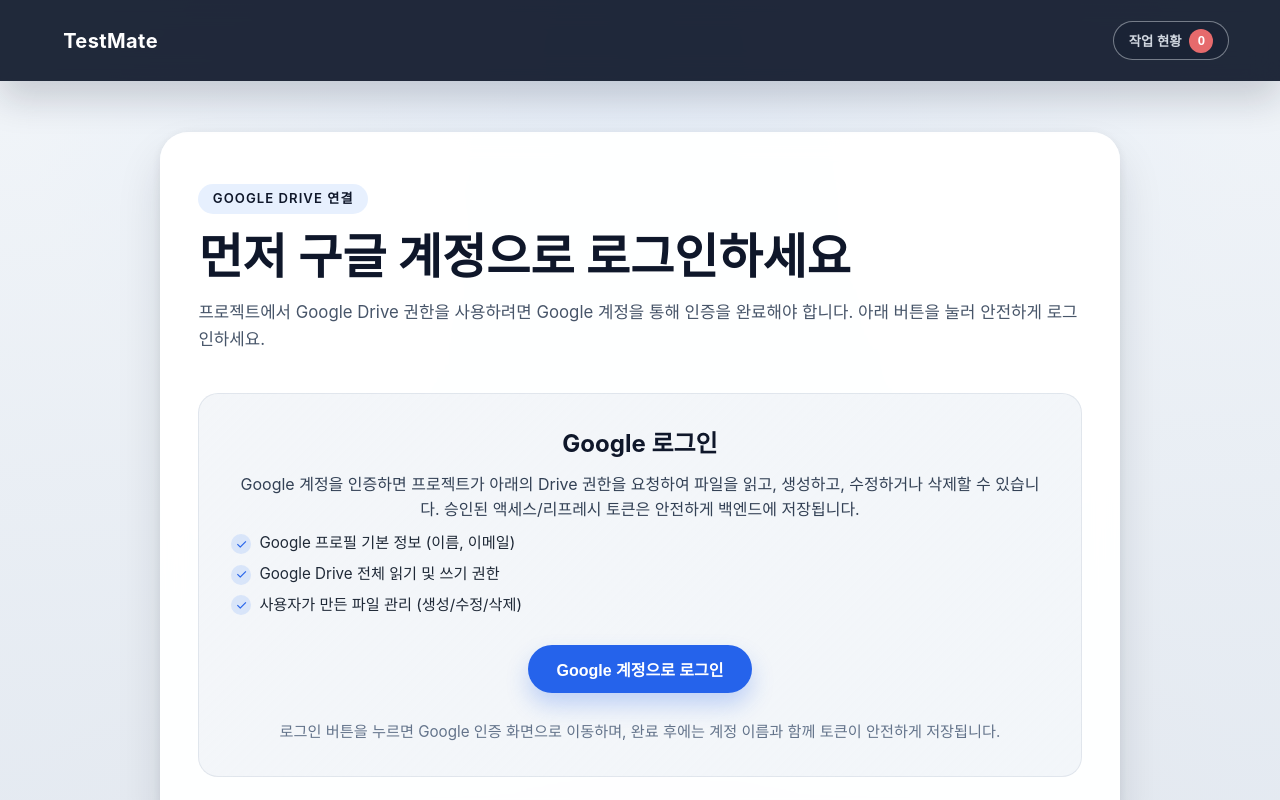
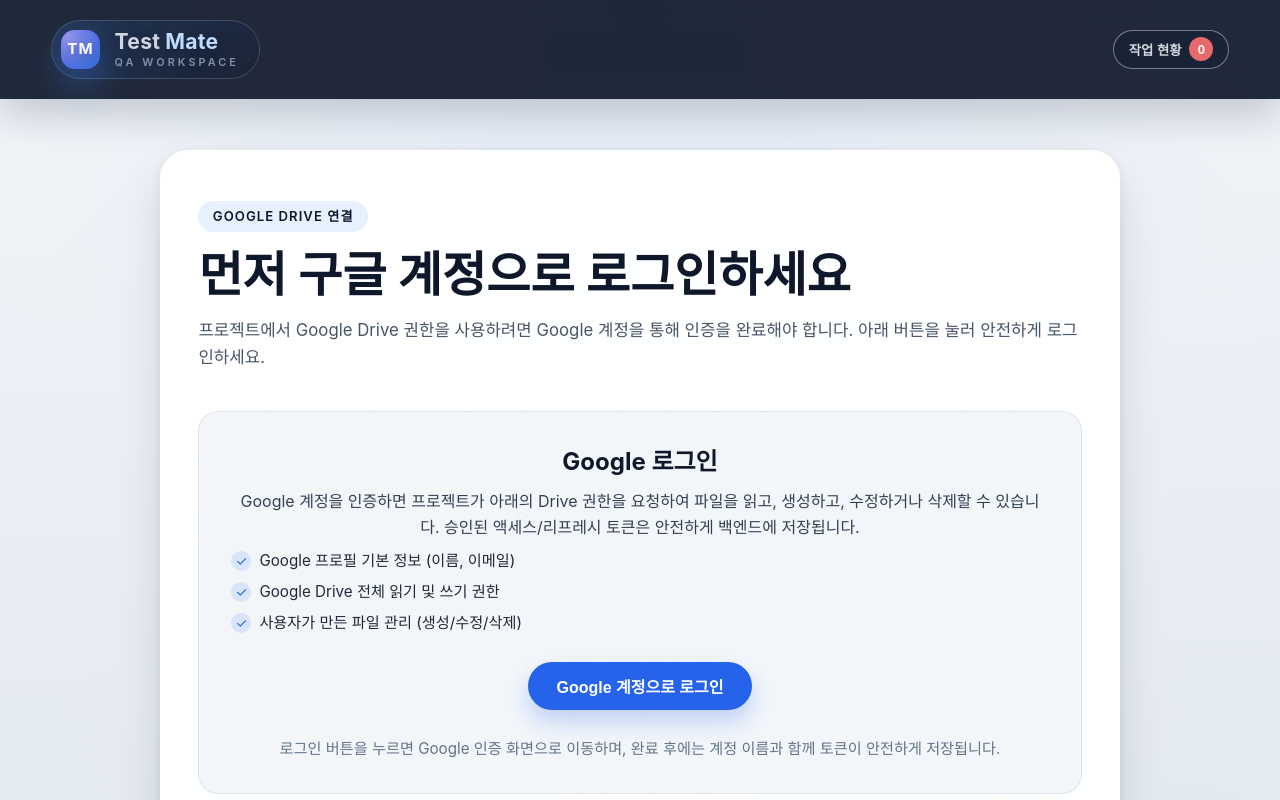
Before and after one commit to phj9745/tta-ai-project, a React (Vite) app in the folder frontend/: page / in a window 1280 px wide. Shown: the top 800 px of the page. Built offline with nearby package versions, Linux system fonts and the light colour scheme.

Commit message:
refine project sidebar toggle and branding

```diff
--- a/frontend/src/App.css
+++ b/frontend/src/App.css
@@ -32,28 +32,98 @@
 }
 
 .app-shell__brand-button {
+  position: relative;
   display: inline-flex;
   align-items: center;
-  padding: 0.35rem 0.75rem;
-  border: none;
+  gap: 0.9rem;
+  padding: 0.55rem 1.25rem 0.55rem 0.55rem;
   border-radius: 999px;
-  background: transparent;
+  border: 1px solid rgba(148, 163, 184, 0.28);
+  background: linear-gradient(135deg, rgba(59, 130, 246, 0.16) 0%, rgba(15, 23, 42, 0.28) 100%);
   color: inherit;
   font: inherit;
   cursor: pointer;
-  transition: background 0.2s ease, color 0.2s ease, box-shadow 0.2s ease;
+  text-align: left;
+  transition: transform 0.2s ease, box-shadow 0.2s ease, border-color 0.2s ease, background 0.2s ease;
 }
 
 .app-shell__brand-button:hover,
 .app-shell__brand-button:focus-visible {
-  background: rgba(148, 163, 184, 0.22);
+  transform: translateY(-1px);
+  border-color: rgba(148, 197, 255, 0.65);
+  background: linear-gradient(135deg, rgba(96, 165, 250, 0.35) 0%, rgba(30, 64, 175, 0.65) 100%);
   color: #f8fafc;
-  box-shadow: 0 12px 24px rgba(15, 23, 42, 0.24);
+  box-shadow: 0 18px 36px rgba(15, 23, 42, 0.35);
 }
 
 .app-shell__brand-button:focus-visible {
-  outline: 2px solid rgba(226, 232, 240, 0.85);
+  outline: 2px solid rgba(226, 232, 240, 0.75);
   outline-offset: 3px;
+}
+
+.app-shell__brand-mark {
+  position: relative;
+  width: 2.45rem;
+  height: 2.45rem;
+  border-radius: 0.85rem;
+  display: inline-flex;
+  align-items: center;
+  justify-content: center;
+  overflow: hidden;
+  background: linear-gradient(135deg, rgba(79, 70, 229, 0.95) 0%, rgba(59, 130, 246, 0.85) 100%);
+  box-shadow: 0 16px 32px rgba(59, 130, 246, 0.35);
+}
+
+.app-shell__brand-mark-glow {
+  position: absolute;
+  inset: -30%;
+  border-radius: 50%;
+  background: radial-gradient(circle at 30% 30%, rgba(224, 231, 255, 0.6), transparent 60%);
+  opacity: 0.8;
+}
+
+.app-shell__brand-initials {
+  position: relative;
+  font-weight: 700;
+  font-size: 0.95rem;
+  letter-spacing: 0.08em;
+  text-transform: uppercase;
+  color: #f8fafc;
+  text-shadow: 0 4px 12px rgba(15, 23, 42, 0.4);
+}
+
+.app-shell__brand-wordmark {
+  display: flex;
+  flex-direction: column;
+  gap: 0.25rem;
+  line-height: 1;
+}
+
+.app-shell__brand-text {
+  display: inline-flex;
+  align-items: baseline;
+  gap: 0.3rem;
+  font-size: 1.32rem;
+  font-weight: 700;
+  letter-spacing: 0.015em;
+  color: #f1f5f9;
+  text-shadow: 0 8px 24px rgba(15, 23, 42, 0.4);
+}
+
+.app-shell__brand-primary {
+  color: rgba(226, 232, 240, 0.92);
+}
+
+.app-shell__brand-highlight {
+  color: #bfdbfe;
+}
+
+.app-shell__brand-tagline {
+  font-size: 0.68rem;
+  font-weight: 600;
+  letter-spacing: 0.28em;
+  text-transform: uppercase;
+  color: rgba(148, 163, 184, 0.85);
 }
 
 .app-shell__tasks {
@@ -248,12 +318,6 @@
   background: rgba(248, 113, 113, 0.22);
   border-color: rgba(248, 113, 113, 0.6);
   color: #fee2e2;
-}
-
-.app-shell__brand {
-  font-size: 1.25rem;
-  font-weight: 700;
-  letter-spacing: 0.02em;
 }
 
 .app-shell__nav {
@@ -1506,32 +1570,30 @@
   transition: grid-template-columns 0.3s ease;
 }
 
-.project-management-page--preview {
-  --project-management-sidebar-width: 320px;
-}
-
 .project-management-page--sidebar-collapsed {
   grid-template-columns: 0 minmax(0, 1fr);
 }
 
 .project-management-sidebar-toggle {
-  width: 44px;
-  height: 44px;
+  width: 42px;
+  height: 42px;
   border: 1px solid rgba(148, 163, 184, 0.35);
-  border-radius: 14px;
-  background: rgba(15, 23, 42, 0.65);
+  border-radius: 999px;
+  background: rgba(15, 23, 42, 0.6);
   color: #e2e8f0;
   display: inline-flex;
   align-items: center;
   justify-content: center;
   cursor: pointer;
   box-shadow: 0 18px 32px rgba(15, 23, 42, 0.22);
-  transition: background 0.2s ease, color 0.2s ease, box-shadow 0.2s ease, border-color 0.2s ease;
+  transition: transform 0.2s ease, background 0.2s ease, color 0.2s ease, box-shadow 0.2s ease,
+    border-color 0.2s ease;
 }
 
 .project-management-sidebar-toggle:hover,
 .project-management-sidebar-toggle:focus-visible {
-  background: rgba(30, 41, 59, 0.95);
+  transform: translateY(-1px);
+  background: rgba(30, 41, 59, 0.9);
   color: #f8fafc;
   box-shadow: 0 20px 36px rgba(15, 23, 42, 0.28);
   border-color: rgba(226, 232, 240, 0.55);
@@ -1549,9 +1611,9 @@
 }
 
 .project-management-sidebar-toggle__icon svg {
-  width: 22px;
-  height: 22px;
-  stroke-width: 2;
+  width: 24px;
+  height: 24px;
+  stroke-width: 1.8;
 }
 
 .project-management-sr-only {
--- a/frontend/src/app/components/AppShell.tsx
+++ b/frontend/src/app/components/AppShell.tsx
@@ -52,8 +52,23 @@
             {leadingAction ? (
               <div className="app-shell__leading-action">{leadingAction}</div>
             ) : null}
-            <button type="button" className="app-shell__brand-button" onClick={onBrandClick}>
-              <span className="app-shell__brand">TestMate</span>
+            <button
+              type="button"
+              className="app-shell__brand-button"
+              onClick={onBrandClick}
+              aria-label="프로젝트 선택 화면으로 이동"
+            >
+              <span className="app-shell__brand-mark" aria-hidden="true">
+                <span className="app-shell__brand-mark-glow" />
+                <span className="app-shell__brand-initials">TM</span>
+              </span>
+              <span className="app-shell__brand-wordmark">
+                <span className="app-shell__brand-text">
+                  <span className="app-shell__brand-primary">Test</span>
+                  <span className="app-shell__brand-highlight">Mate</span>
+                </span>
+                <span className="app-shell__brand-tagline">QA Workspace</span>
+              </span>
             </button>
           </div>
           <div className="app-shell__header-right">
--- a/frontend/src/pages/ProjectManagementPage.tsx
+++ b/frontend/src/pages/ProjectManagementPage.tsx
@@ -1286,7 +1286,9 @@
               strokeLinecap="round"
               strokeLinejoin="round"
             >
-              <polyline points="15 6 9 12 15 18" />
+              <rect x="4" y="4" width="4" height="16" rx="1.5" />
+              <path d="M15 8L11 12L15 16" />
+              <line x1="20" y1="5" x2="20" y2="19" />
             </svg>
           ) : (
             <svg
@@ -1297,9 +1299,9 @@
               strokeLinecap="round"
               strokeLinejoin="round"
             >
-              <line x1="4" y1="6" x2="20" y2="6" />
-              <line x1="4" y1="12" x2="20" y2="12" />
-              <line x1="4" y1="18" x2="16" y2="18" />
+              <rect x="4" y="4" width="4" height="16" rx="1.5" />
+              <path d="M10 8L14 12L10 16" />
+              <line x1="18" y1="5" x2="18" y2="19" />
             </svg>
           )}
         </span>
```
